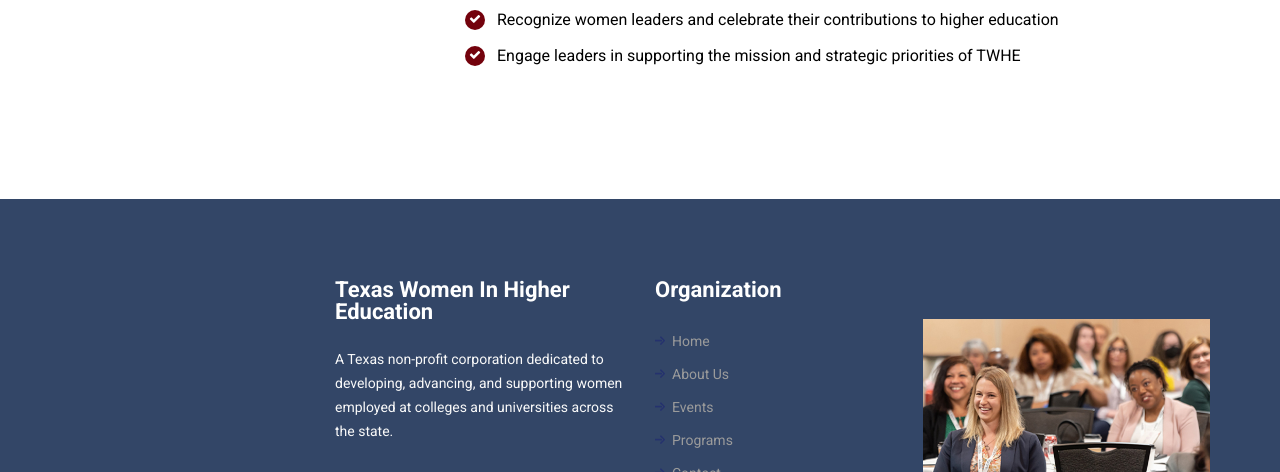
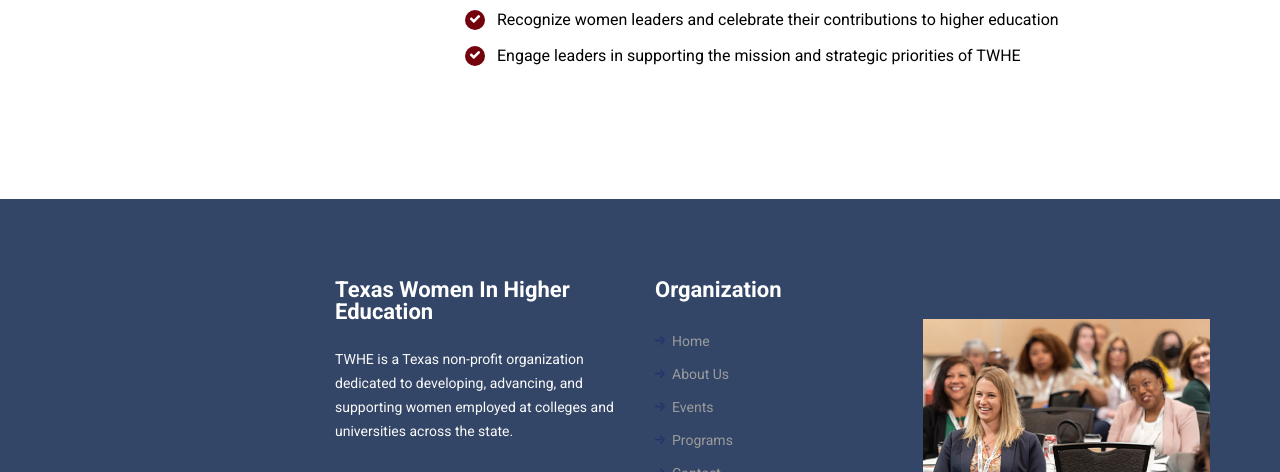
Before and after one commit to efrencav/TWHE, a plain HTML site: page about-us.html in a window 1280 px wide. Shown: the part 2547-3019 px from the top of the page. Drawn offline with Linux system fonts and the light colour scheme; a script that the page names is missing; files whose address does not match are found by name.

Commit message:
footer fix

```diff
--- a/about-us.html
+++ b/about-us.html
@@ -177,7 +177,7 @@
           <div class="col-sm-12 col-md-10 col-lg-4 col-xl-3 footer__widget footer__widget-about mt-80">
             <h6 class="footer__widget-title">Texas Women in Higher Education</h6>
             <div class="footer__widget-content">
-              <p class="color-gray">A Texas non-profit corporation dedicated to developing, advancing, and supporting women employed at colleges and universities across the state.</p>
+              <p class="color-gray">TWHE is a Texas non-profit organization dedicated to developing, advancing, and supporting women employed at colleges and universities across the state.</p>
               <ul class="social__icons">
                 <li><a href="#"><i class="fa fa-linkedin"></i></a></li>
               </ul><!-- /.social-icons -->
```
Also changed, not shown: affiliated-council.html (+1 -1 lines), awards.html (+1 -1 lines), blog.html (+1 -1 lines), board-of-directors.html (+1 -1 lines), contact.html (+1 -1 lines), events-single.html (+1 -1 lines), events.html (+1 -1 lines), faqs.html (+1 -1 lines), grants.html (+1 -1 lines), index.html (+1 -1 lines), mentorships.html (+1 -1 lines), volunteer.html (+1 -1 lines), 1 other file.
